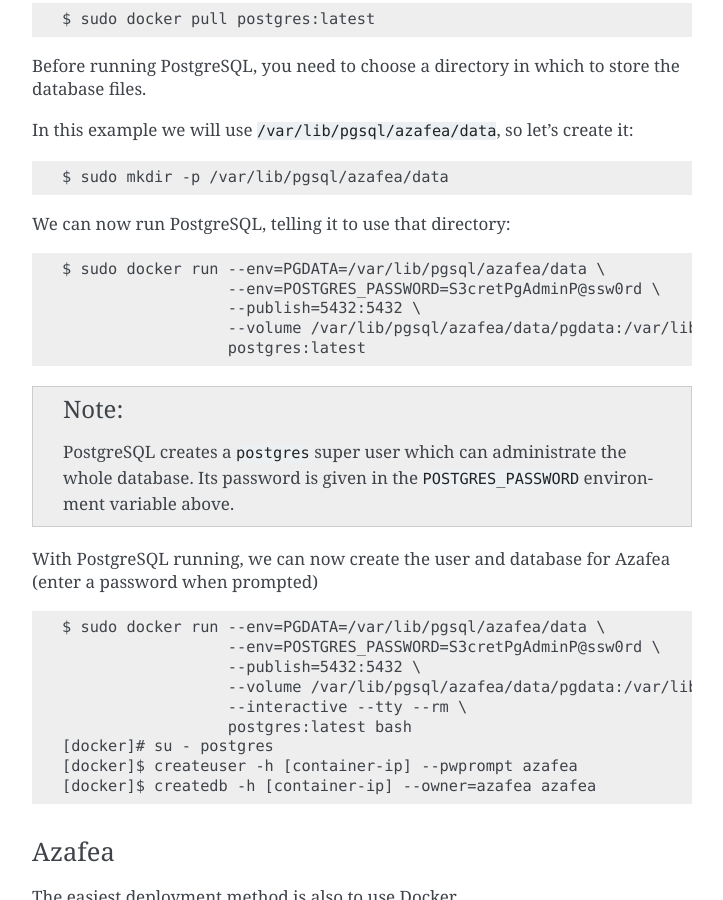
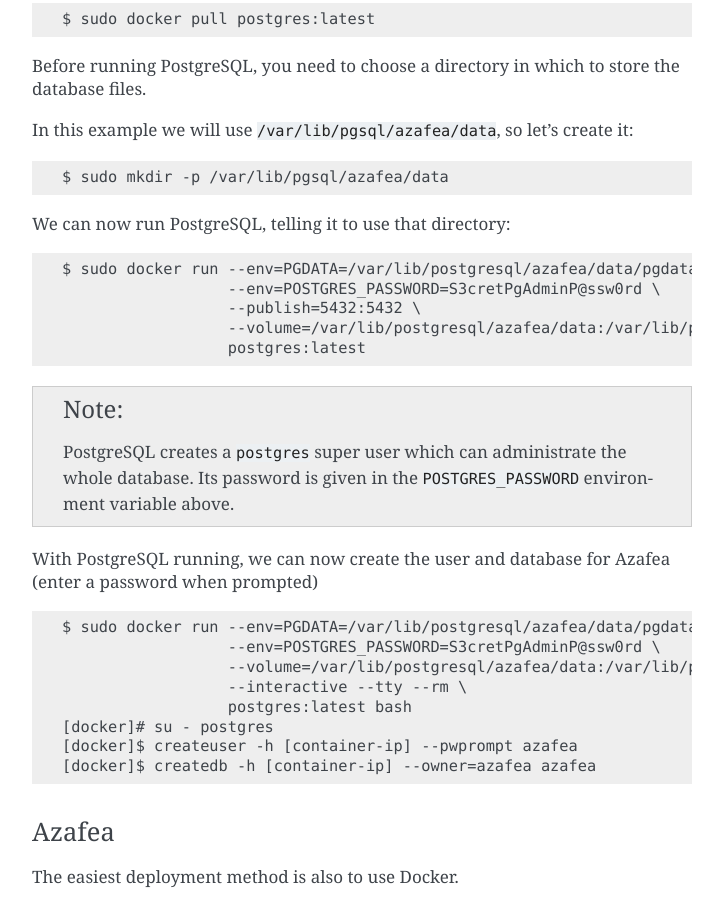
Before and after one commit to endlessm/azafea, a Sphinx documentation site: the page built from docs/source/install.rst, in a window 1280 px wide and 900 px high, scrolled down 1013 px. Shown: the whole window, without its empty margins (388-1111 px from the left). Built offline with Sphinx 7.4.7, drawn with Linux system fonts in a browser that asks for light colours.

Commit message:
docs: Improve the deployment guide
This better respects the recommendations from upstream with regards to
PGDATA: https://hub.docker.com/_/postgres

```diff
--- a/docs/source/install.rst
+++ b/docs/source/install.rst
@@ -61,10 +61,10 @@
 
 We can now run PostgreSQL, telling it to use that directory::
 
-    $ sudo docker run --env=PGDATA=/var/lib/pgsql/azafea/data \
+    $ sudo docker run --env=PGDATA=/var/lib/postgresql/azafea/data/pgdata \
                       --env=POSTGRES_PASSWORD=S3cretPgAdminP@ssw0rd \
                       --publish=5432:5432 \
-                      --volume /var/lib/pgsql/azafea/data/pgdata:/var/lib/pgsql/azafea/data:rw \
+                      --volume=/var/lib/postgresql/azafea/data:/var/lib/postgresql/azafea/data:rw \
                       postgres:latest
 
 .. note::
@@ -75,10 +75,9 @@
 With PostgreSQL running, we can now create the user and database for Azafea
 (enter a password when prompted) ::
 
-    $ sudo docker run --env=PGDATA=/var/lib/pgsql/azafea/data \
+    $ sudo docker run --env=PGDATA=/var/lib/postgresql/azafea/data/pgdata \
                       --env=POSTGRES_PASSWORD=S3cretPgAdminP@ssw0rd \
-                      --publish=5432:5432 \
-                      --volume /var/lib/pgsql/azafea/data/pgdata:/var/lib/pgsql/azafea/data:rw \
+                      --volume=/var/lib/postgresql/azafea/data:/var/lib/postgresql/azafea/data:rw \
                       --interactive --tty --rm \
                       postgres:latest bash
     [docker]# su - postgres
```
